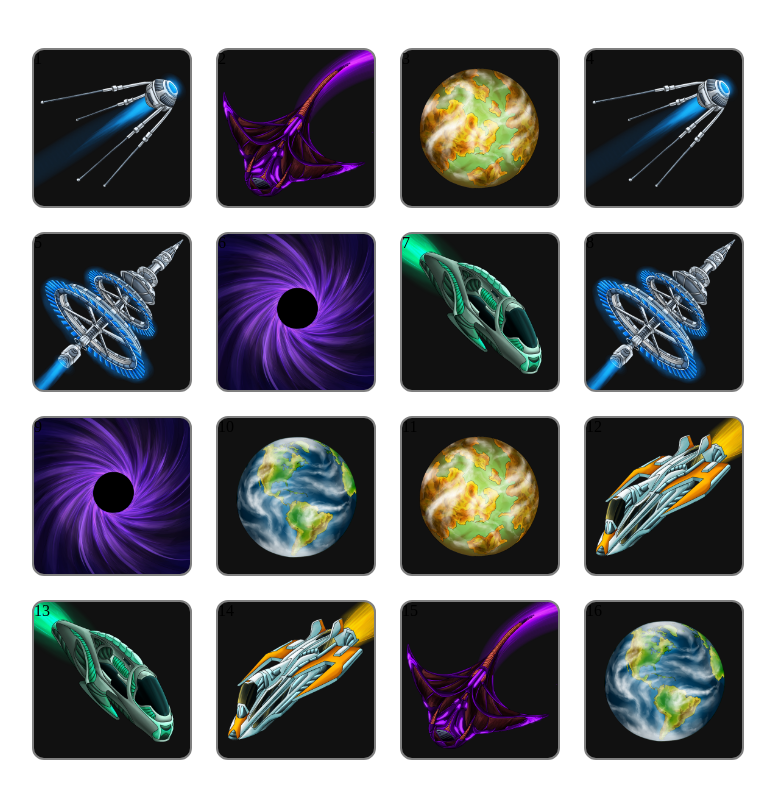
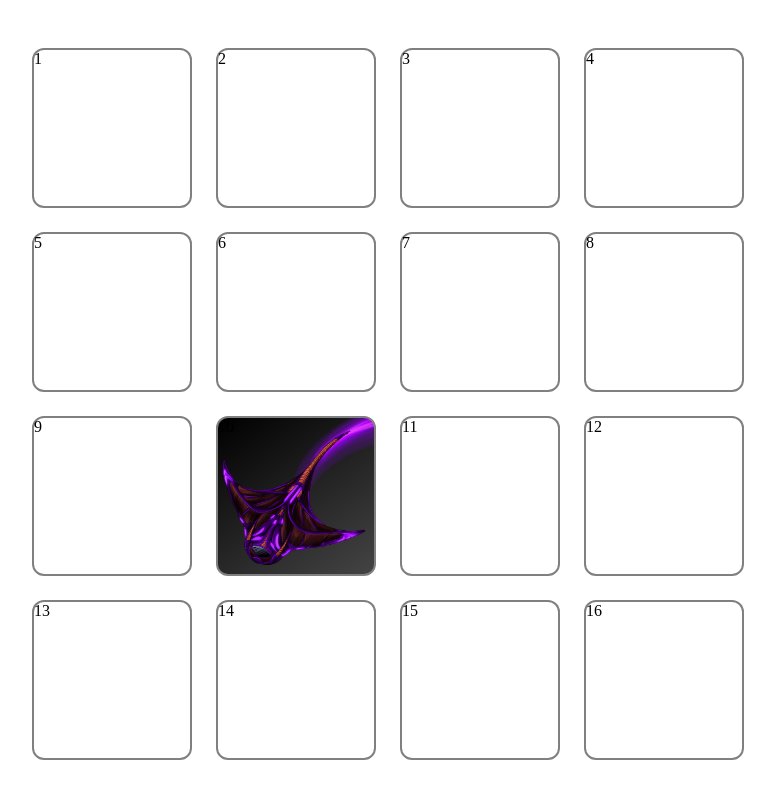
Before and after one commit to infector/memory_game, a plain HTML site: page index.html in a window 1280 px wide. Both pictures are taken after a click on the element "10". Shown: the whole page, without its empty margins (252-1027 px from the left). Drawn offline with nearby package versions, Linux system fonts and the light colour scheme.

Commit message:
basic functionality finished

```diff
--- a/script.js
+++ b/script.js
@@ -14,8 +14,8 @@ $(function () {
 
         constructor(board, tilesDivs) {
             this.board = board;
-            this.tilesDivs = tilesDivs;
-            this.cards = [];
+            this.tilesDivs = Array.from(tilesDivs);
+            this.tileBack = $(".grid-item").css("background-color");
             this.pickedPair = [];
             this.pairsClickedCounter = 0;
             this.pairsGuessedCounter = 0;
@@ -29,28 +29,41 @@ $(function () {
                 img7: "img/PNG/17.png",
                 img8: "img/PNG/18.png"
             };
-            // this.assignImages = function(tilesDivs, tiles, images) {
-            //     for (let i = 1; i < tilesDivs.length; i = i + 2) {
 
-            //         tiles.push(new Tile(tilesDivs[i], images["img" + 1]));
-            //         tiles.push(new Tile(tilesDivs[i], images["img" + 1]));
-
-            //         // this.tiles[i].image = this.images["img" + i]
-            //         // this.tiles[i + 1].image = this.images["img" + (i + 1)]
-
-            //     }
-            // }
-        }
-
-        assignImages() {
-
-            for (let i = 2; i < this.tilesDivs.length + 2; i++) {
-                this.cards.push(new Card(this.tilesDivs[i - 2], this.images["img" + Math.floor(i/2)]));
-                // $(this.tilesDivs[i-2]).css("background-image", `url(${this.cards[0].image})`);
-            }
         }
 
         newGame() {
+
+            let pickedPair = this.pickedPair;
+
+            $(".grid-item").click(function () {
+
+                $(this).css("background-image", $(this).data("image"));
+
+                pickedPair.push($(this));
+
+                if ($(pickedPair[0]).data("number") === $(this).data("number") && pickedPair.length === 2) {
+                    pickedPair.pop();
+                }
+
+                if (pickedPair.length === 2 && $(pickedPair[0]).data("image") !== $(pickedPair[1]).data("image")) {
+
+                    setTimeout(function () {
+
+                        $(pickedPair[0]).removeAttr("style");
+                        $(pickedPair[1]).removeAttr("style");
+                        pickedPair = []
+
+                    }, 250);
+
+                } else if (pickedPair.length === 2 && $(pickedPair[0]).data("image") === $(pickedPair[1]).data("image")) {
+
+                    $(pickedPair[0]).off("click");
+                    $(pickedPair[1]).off("click");
+                    pickedPair = [];
+                }
+
+            })
 
         }
 
@@ -59,13 +72,15 @@ $(function () {
             let randElem;
             let temp;
 
-            for (let lastElemIndex = this.cards.length - 1; lastElemIndex >= 0; lastElemIndex--) {
+            for (let lastElemIndex = this.tilesDivs.length - 1; lastElemIndex >= 0; lastElemIndex--) {
                 randElem = Math.floor(Math.random() * lastElemIndex);
-                temp = this.cards[lastElemIndex].image;
-                this.cards[lastElemIndex].image = this.cards[randElem].image;
-                this.cards[randElem].image = temp;
+                temp = this.tilesDivs[lastElemIndex];
+                this.tilesDivs[lastElemIndex] = this.tilesDivs[randElem];
+                this.tilesDivs[randElem] = temp;
+                let imageConstruct = "url('" + this.images["img" + Math.floor(lastElemIndex / 2 + 1)] + "'), linear-gradient(-35deg, #444444, #000000)";
 
-                $(this.cards[lastElemIndex].div).css("background-image", `url(${this.cards[lastElemIndex].image})`);
+                $(this.tilesDivs[lastElemIndex]).data("image", imageConstruct);
+                $(this.tilesDivs[lastElemIndex]).data("number", lastElemIndex);
             }
 
 
@@ -73,21 +88,12 @@ $(function () {
 
     }
 
-
-
     let board = document.querySelector(".game-board");
     let tilesDivs = document.querySelectorAll(".grid-item");
 
     let game = new Game(board, tilesDivs);
 
-    game.assignImages();
     game.shuffleCards();
-
-
-    console.log(game);
-
-
-
-
+    game.newGame();
 
 })
--- a/style.css
+++ b/style.css
@@ -20,6 +20,7 @@
     /* text-align: center; */
     border-radius: 1.5vmin;
     cursor: pointer;
-    background-color: #111111;
+    /* background-color: steelblue; */
     background-size: contain;
+    /* background: linear-gradient(-35deg, #444444, #000000); */
 }
```
